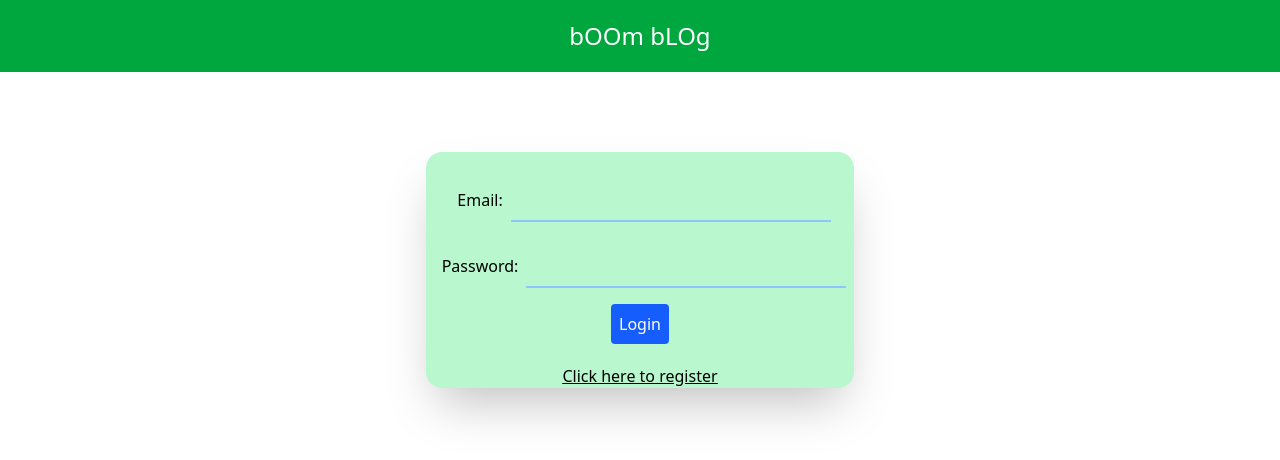
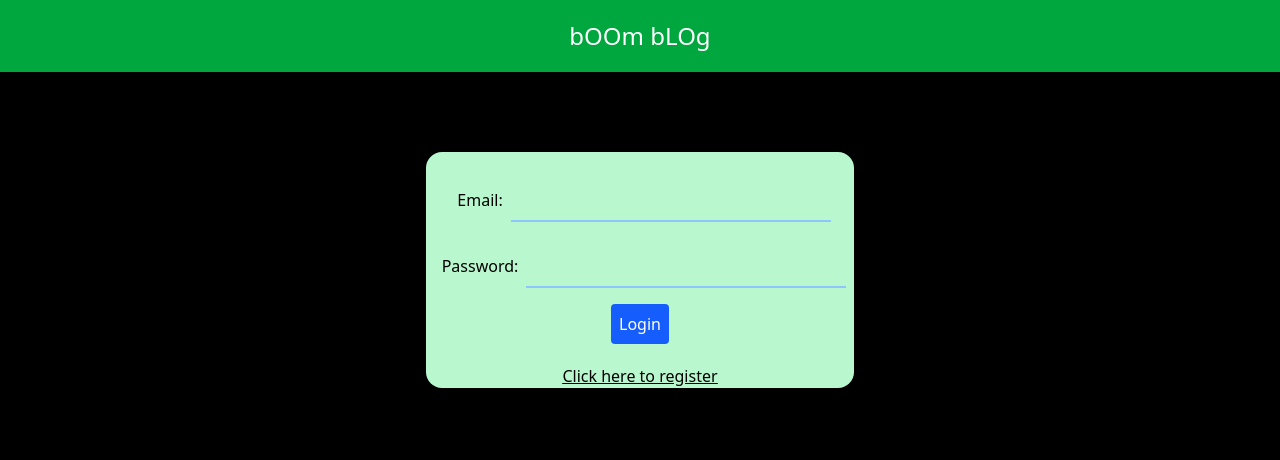
Before and after one commit to bhennyhayman/boom-blog, a React (Vite) app: page / in a window 1280 px wide. Shown: the top 460 px of the page. Built offline with nearby package versions, Linux system fonts and the light colour scheme.

Commit message:
Update App.css

```diff
--- a/src/App.css
+++ b/src/App.css
@@ -1,5 +1,5 @@
 @import "tailwindcss";
 
 body{
-  backgroundColor: black;
+  background-color: black;
 }
```
